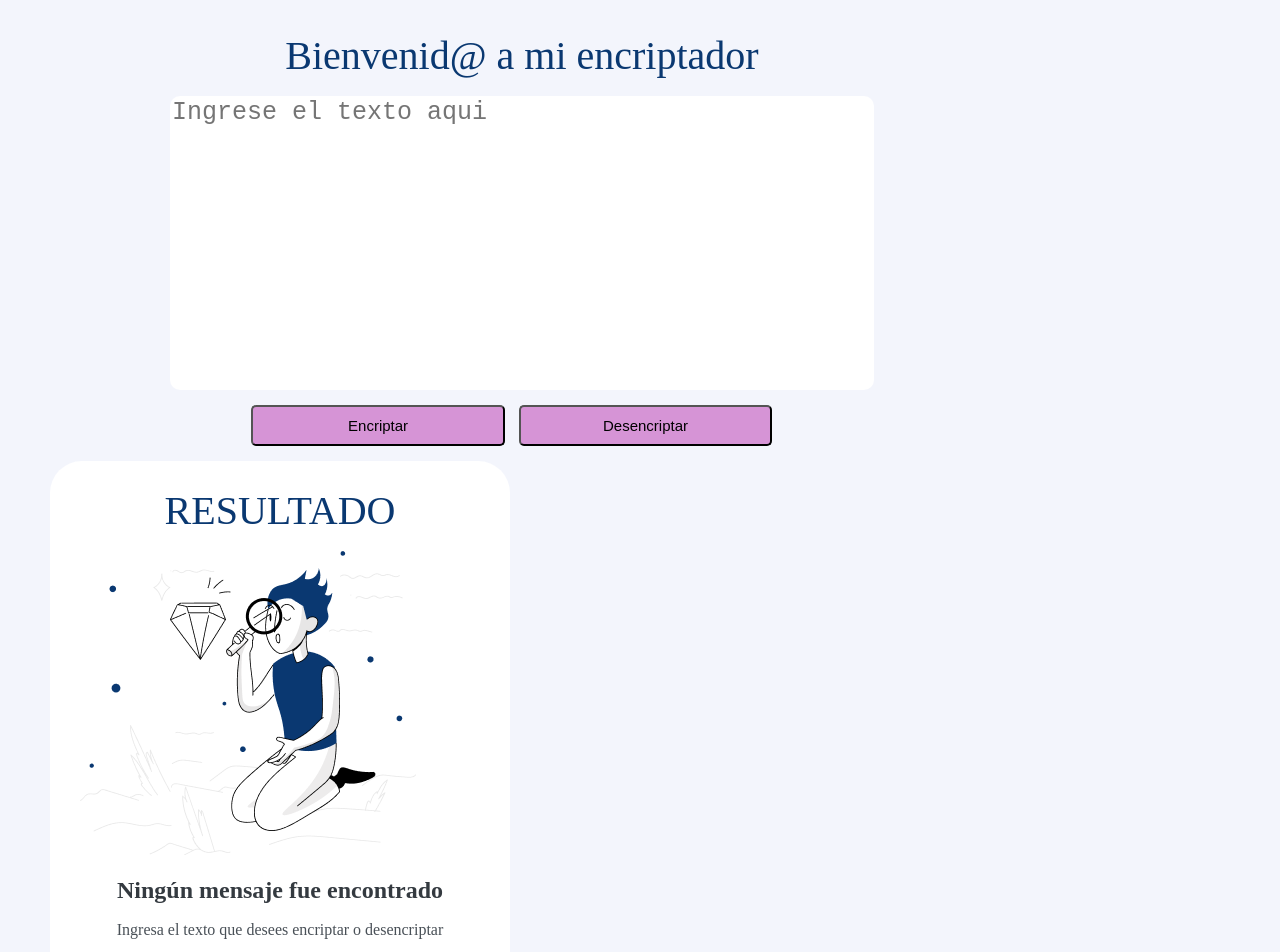
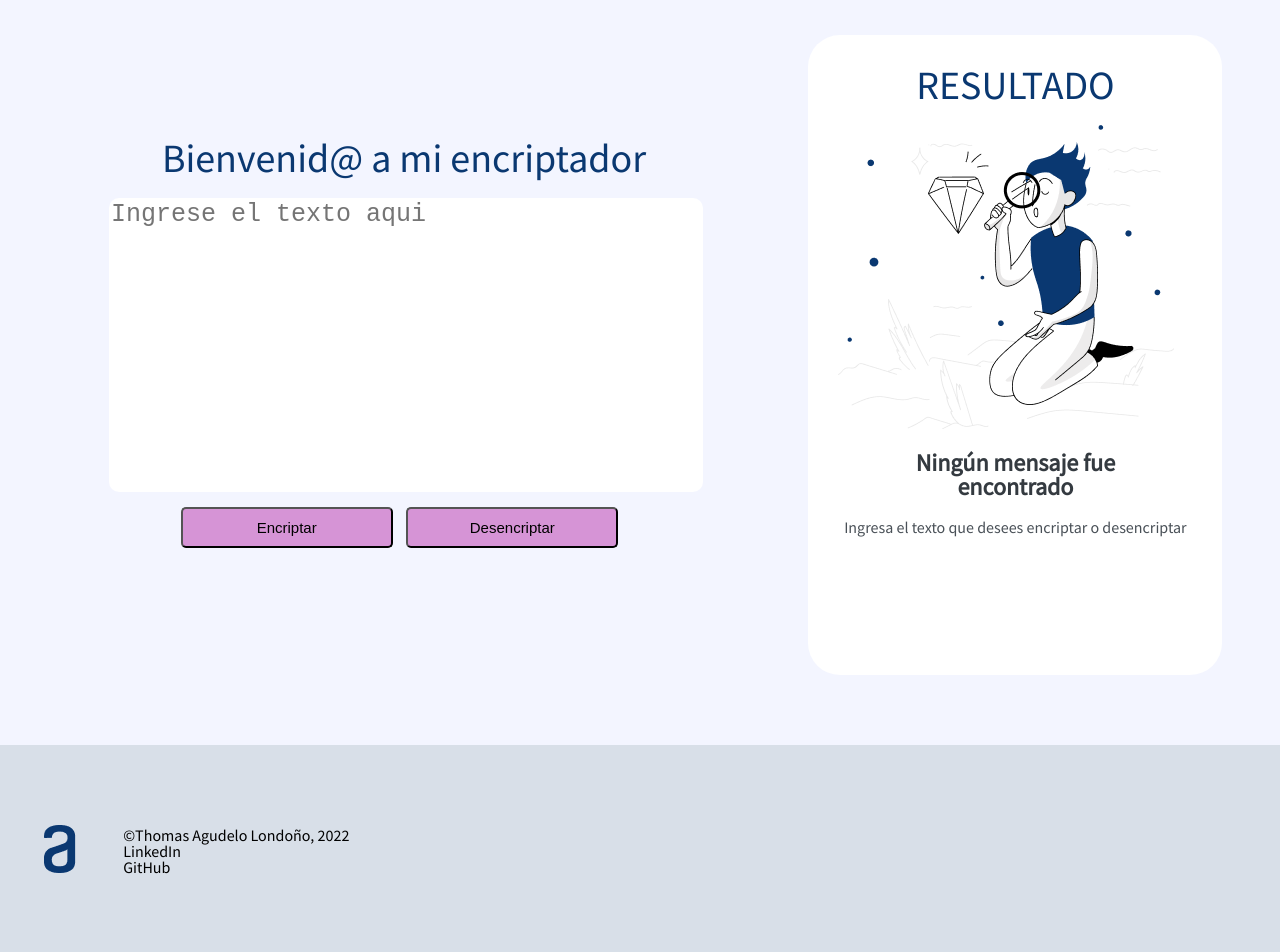
Before and after one commit to ThomyALUN/EncriptadorDeTextoAlura, a plain HTML site: page index.html in a window 1280 px wide. Shown: the part 220-1172 px from the top of the page. Drawn offline with Linux system fonts and the light colour scheme.

Commit message:
Segundo Commit
Se agregó la sección de las redes sociales e información sobre el autor de la página web. Se modificaron algunos elementos gráficos poniendo tamaños proporcionales y no fijos

```diff
--- a/index.html
+++ b/index.html
@@ -6,6 +6,9 @@
         <title>Encriptador - Alura</title>
         <link rel="icon" href="icono.png">
         <link rel="stylesheet" href="reset.css">
+        <link rel="preconnect" href="https://fonts.googleapis.com">
+        <link rel="preconnect" href="https://fonts.gstatic.com" crossorigin>
+        <link href="https://fonts.googleapis.com/css2?family=Source+Sans+Pro:wght@300;400&display=swap" rel="stylesheet">
         <link rel="stylesheet" href="style-index.css">
     </head>
     <body>
@@ -30,14 +33,19 @@
             <div class="cajaMostradora">
                 <fieldset>
                     <legend class="resultado">Resultado</legend>
-                    <img src="imagenTexto.png">
+                    <img src="imagenTexto.png" alt="Persona buscando">
                     <p class="mensaje">Ningún mensaje fue encontrado</p>
                     <p class="sugerencia">Ingresa el texto que desees encriptar o desencriptar</p>
                 </fieldset>
             </div>
         </main>
         <footer>
-            <img src="logoPie.png" alt="Logo de Alura">
+            <img src="logoPie.png" alt="Logo de Alura" class="logoPie">
+            <ul class="datosAutor">
+                <li>&copy;Thomas Agudelo Londoño, 2022</li>
+                <li class="redesSociales"><a href="https://www.linkedin.com/in/thomas-agudelo-londo%C3%B1o-un/">LinkedIn</a></li>
+                <li class="redesSociales"><a href="https://github.com/ThomyALUN">GitHub</a></li>
+            </ul>
         </footer>
     </body>
 </html>
--- a/style-index.css
+++ b/style-index.css
@@ -1,5 +1,6 @@
 body{
-    background: #F3F5FC;
+    background: #F3F5FF;
+    font-family: 'Source Sans Pro', sans-serif;
 }
 
 header{
@@ -17,7 +18,6 @@ header{
 .textoEncabezado{
     display: inline-block;
     font-size: 30px;
-    font-family: 'Gill Sans', 'Gill Sans MT', Calibri, 'Trebuchet MS', sans-serif;
     color: rgb(13, 110, 45);
     position: absolute;
     top: 70px;
@@ -31,8 +31,9 @@ main{
 }
 
 .cajaReceptora{
+    width: 50%;
     display: inline-block;
-    margin: 0 220px 0 120px;
+    margin: 0 9% 0 5%;
 }
 
 .cajaReceptora legend{
@@ -44,7 +45,7 @@ main{
 
 #textoIngresado{
     display: block;
-    width: 700px;
+    width: 100%;
     border-radius: 10px;
     font-size: 25px;
     resize: none;
@@ -77,8 +78,8 @@ main{
 }
 
 .cajaMostradora{
-    width: 400px;
-    height: 620px;
+    width: 30%;
+    height: 580px;
     background-color: #fff;
     display: inline-block;
     border-radius: 32px;
@@ -113,3 +114,20 @@ footer{
     padding: 80px 0;
     background-color: #D8DFE8;
 }
+
+.logoPie{
+    display: inline-block;
+}
+
+.datosAutor{
+    display: inline-block;
+}
+
+.redesSociales a{
+    text-decoration: none;
+    color: black;
+}
+
+.redesSociales a:hover{
+    color: lightcoral;
+}
```
